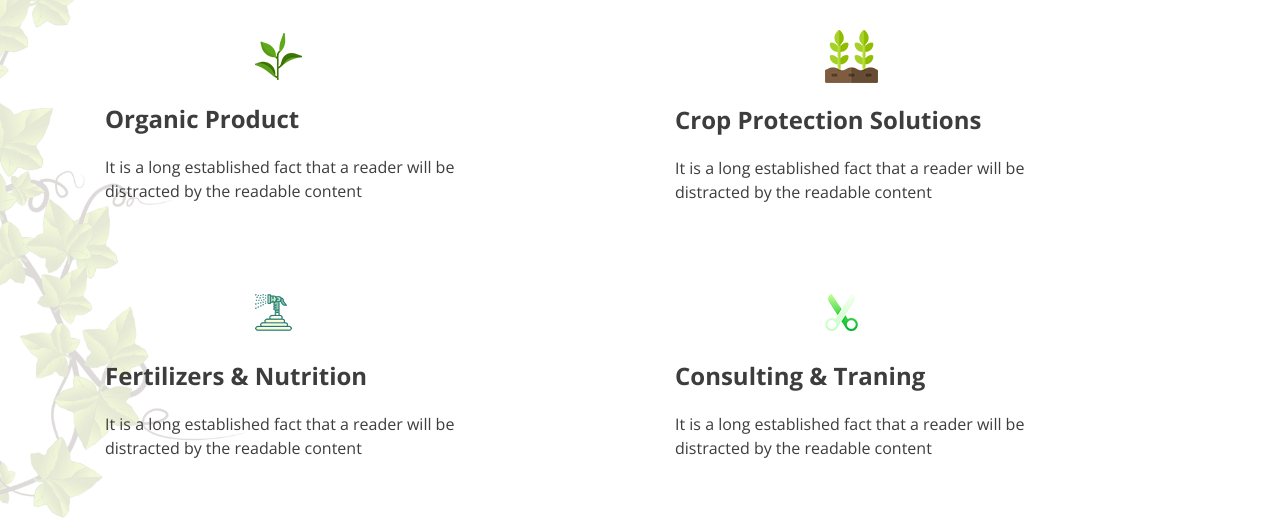
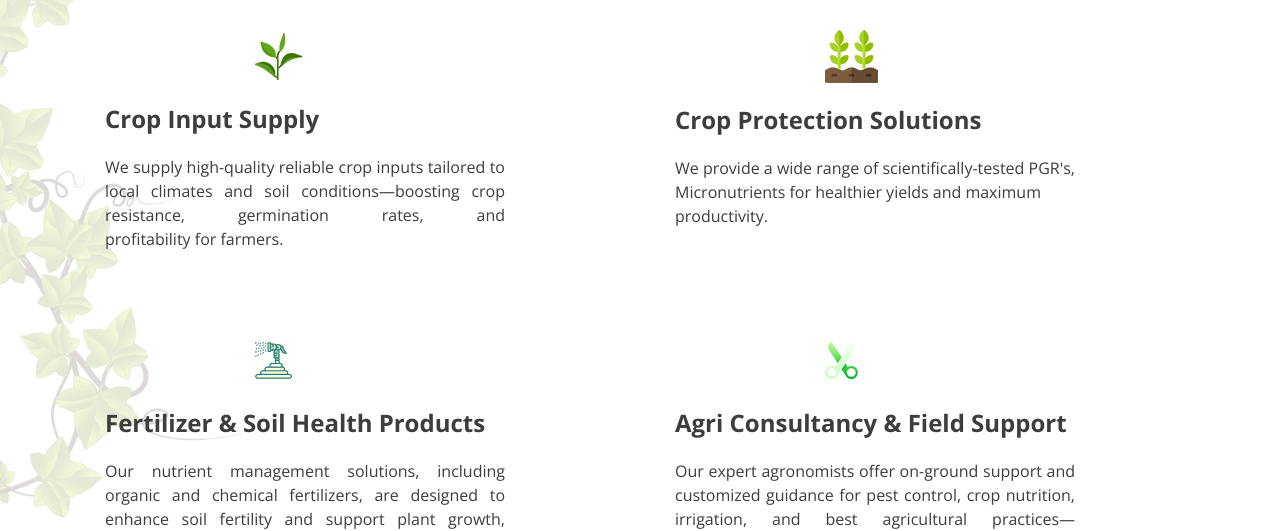
Before and after one commit to omadokar/Agro, a plain HTML site: page service.html in a window 1280 px wide. Shown: the part 303-834 px from the top of the page. Drawn offline with nearby package versions, Linux system fonts and the light colour scheme.

Commit message:
Update service.html

```diff
--- a/service.html
+++ b/service.html
@@ -75,15 +75,15 @@
                <div class="col-md-6">
                   <div class="box_main">
                      <div class="service_img"><img src="images/img-1.png"></div>
-                        <h4 class="development_text">Organic Product</h4>
-                        <p class="services_text">It is a long established fact that a reader will be distracted by the readable content </p>
+                     <h4 class="development_text">Crop Input Supply</h4>
+                     <p class="services_text" style="text-align: justify;">We supply high-quality reliable crop inputs tailored to local climates and soil conditions—boosting crop resistance, germination rates, and profitability for farmers. </p>
                   </div>
                </div>
                <div class="col-md-6">
                   <div class="box_main">
                      <div class="service_img"><img src="images/img-2.png"></div>
-                        <h4 class="development_text">Crop Protection Solutions</h4>
-                        <p class="services_text">It is a long established fact that a reader will be distracted by the readable content </p>
+                     <h4 class="development_text" style="text-align: justify;">Crop Protection Solutions</h4>
+                     <p class="services_text">We provide a wide range of scientifically-tested PGR's, Micronutrients for healthier yields and maximum productivity.</p>
                   </div>
                </div>
             </div>
@@ -93,16 +93,16 @@
                <div class="col-md-6">
                   <div class="box_main">
                      <div class="service_img"><img src="images/img-5.png"></div>
-                        <h4 class="development_text">Fertilizers & Nutrition</h4>
-                        <p class="services_text">It is a long established fact that a reader will be distracted by the readable content </p>
+                     <h4 class="development_text">Fertilizer & Soil Health Products</h4>
+                     <p class="services_text" style="text-align: justify;">Our nutrient management solutions, including organic and chemical fertilizers, are designed to enhance soil fertility and support plant growth, helping farmers achieve optimal harvests season after season.</p>
                   </div>
                </div>
 
                <div class="col-md-6">
                   <div class="box_main">
                      <div class="service_img"><img src="images/img-6.png"></div>
-                        <h4 class="development_text">Consulting & Traning</h4>
-                        <p class="services_text">It is a long established fact that a reader will be distracted by the readable content </p>
+                     <h4 class="development_text">Agri Consultancy & Field Support</h4>
+                     <p class="services_text" style="text-align: justify;">Our expert agronomists offer on-ground support and customized guidance for pest control, crop nutrition, irrigation, and best agricultural practices—empowering farmers to make informed decisions.</p>
                   </div>
                </div>
 
```
Lines whose indentation alone changed are shown as unchanged.
